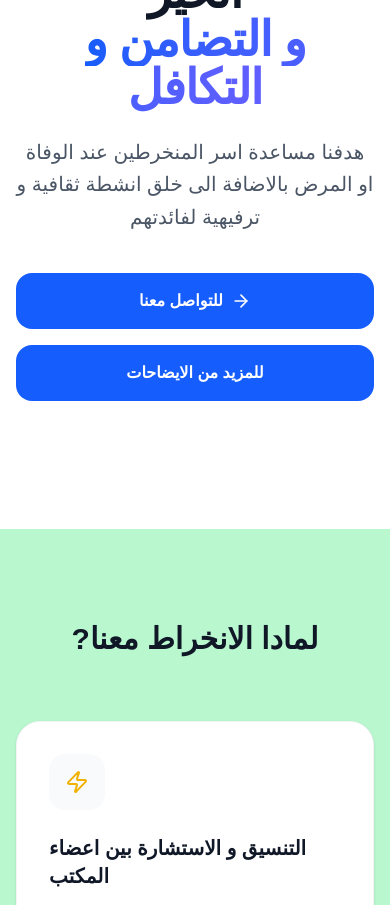
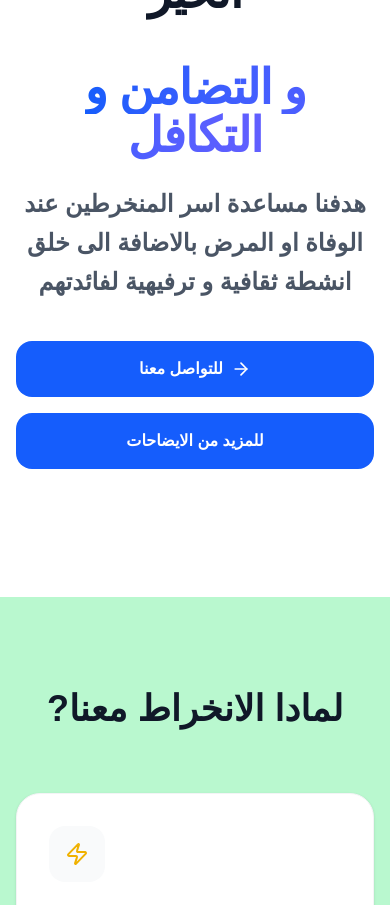
Before and after one commit to Mousl65/mousliman, a Next.js app: page / in a window 390 px wide. Shown: the part 820-1725 px from the top of the page. Built offline with nearby package versions, Linux system fonts and the light colour scheme; no server answers.

Commit message:
Correction finale lien mobile

```diff
--- a/app/components/Navbar.tsx
+++ b/app/components/Navbar.tsx
@@ -63,12 +63,10 @@ export default function Navbar() {
           {/* Liens Desktop */}
           <div className="hidden md:block">
             <div className="ml-10 flex items-baseline space-x-8">
-              <Link href="/contact" className="text-gray-600 hover:text-blue-600 px-3 py-2 text-2xl font-bold">التواصل</Link>
-              <Link href="/projects" className="text-gray-600 hover:text-blue-600 px-3 py-2 text-2xl font-bold">
-  البرامج
-</Link>
-              <Link href="/about" className="text-gray-600 hover:text-blue-600 px-3 py-2 text-2xl font-bold">من نحن</Link>
-              <Link href="/" className="text-gray-600 hover:text-blue-600 px-3 py-2 text-2xl font-bold">استقبال</Link>
+            <Link href="/contact" className="text-gray-600 hover:text-blue-600 px-3 py-2 text-2xl font-bold">التواصل</Link>
+             <Link href="/projects" className="text-gray-600 hover:text-blue-600 px-3 py-2 text-2xl font-bold">البرامج</Link>
+             <Link href="/about" className="text-gray-600 hover:text-blue-600 px-3 py-2 text-2xl font-bold">من نحن</Link>
+             <Link href="/" className="text-gray-600 hover:text-blue-600 px-3 py-2 text-2xl font-bold">استقبال</Link>
 
               {user && (
                 <Link href="/admin" className="text-blue-600 font-bold px-3 py-2 text-sm">المسؤول عن اموقع</Link>
@@ -109,15 +107,14 @@ export default function Navbar() {
         <div className="md:hidden bg-white border-b border-gray-200">
           <div className="px-2 pt-2 pb-3 space-y-1 sm:px-3">
             <Link href="/" onClick={() => setIsOpen(false)} className="block px-3 py-4 text-gray-600">استقبال</Link>
-            <Link
-        href="/about"
-        onClick={() => setIsOpen(false)}
+             <Link  href="/about"  onClick={() => setIsOpen(false)}
         className="block px-3 py-4 text-gray-600 hover:bg-gray-50 rounded-lg"
       >
         من نحن
       </Link>
+      <Link href="/projects" onClick={() => setIsOpen(false)} className="block px-3 py-4 text-gray-600">البرامج</Link>
             <Link href="/contact" onClick={() => setIsOpen(false)} className="block px-3 py-4 text-gray-600">التواصل</Link>
-             <Link href="/project" onClick={() => setIsOpen(false)} className="block px-3 py-4 text-gray-600">البرامج</Link>
+
 
             {user ? (
               <>
--- a/app/page.tsx
+++ b/app/page.tsx
@@ -38,13 +38,13 @@ export default function HomePage() {
 </div>
 
           <h1 className="text-5xl md:text-7xl font-extrabold text-gray-900 mb-6 tracking-tight">
-            لنتحد جميعا لفعل الخير <br />
-            <span className="bg-clip-text text-transparent bg-gradient-to-r from-blue-600 to-indigo-500">
+            لنتحد جميعا لفعل الخير <br /> <br />
+            <span className=" bg-clip-text text-transparent bg-gradient-to-r from-blue-600 to-indigo-500">
               و التضامن و التكافل
             </span>
           </h1>
 
-          <p className="text-xl text-gray-600 mb-10 max-w-2xl mx-auto leading-relaxed">
+          <p className="text-2xl text-gray-600 mb-10 max-w-2xl mx-auto leading-relaxed font-bold">
             هدفنا مساعدة اسر المنخرطين عند الوفاة او المرض بالاضافة الى خلق انشطة ثقافية و ترفيهية لفائدتهم
           </p>
 
@@ -60,11 +60,12 @@ export default function HomePage() {
       </section>
 </FadeIn>
       {/* --- SECTION FEATURES (NOS FORCES) --- */}
+
       <section className="py-23 bg-green-200 mt--90">
-      <FadeIn>
+       <FadeIn delay={0.2}>
         <div className="max-w-7xl mx-auto px-4">
           <div className="text-center mb-16">
-            <h2 className="text-3xl font-bold text-gray-900 mb-4">?لمادا الانخراط معنا </h2>
+            <h2 className="text-4xl font-bold text-gray-900 mb-4">?لمادا الانخراط معنا </h2>
           </div>
 
           <div className="grid grid-cols-1 md:grid-cols-3 gap-8 text-align-center ">
@@ -85,11 +86,11 @@ export default function HomePage() {
             />
           </div>
         </div>
-        </FadeIn>
+       </FadeIn>
       </section>
 
       {/* --- SECTION REASSURANCE --- */}
-      <FadeIn delay={0.2}>
+      <FadeIn delay={0.4}>
       <section className="py-20">
         <div className="max-w-5xl mx-auto px-4 bg-blue-600 rounded-[3rem] p-12 text-center text-white relative overflow-hidden shadow-2xl">
           <h2 className="text-3xl md:text-4xl font-bold mb-6">ننتظر اقتراحاتكم و انتقاداتكم للجمعية   </h2>
--- a/app/projects/page.tsx
+++ b/app/projects/page.tsx
@@ -9,7 +9,7 @@ export default function ProjectsPage() {
 
   useEffect(() => {
     const fetchProjects = async () => {
-      const { data } = await supabase.from('projects').select('*').order('created_at', { ascending: false });
+      const { data } = await supabase.from('projects').select('*').order('created_at', { descending: false });
       if (data) setProjects(data);
     };
     fetchProjects();
--- a/next.config.ts
+++ b/next.config.ts
@@ -1,7 +1,7 @@
 import type { NextConfig } from "next";
 
-const nextConfig: NextConfig = {
-  /* config options here */
+const nextConfig = {
+  trailingSlash: false, // Force la suppression du slash final
 };
 
 export default nextConfig;
```
